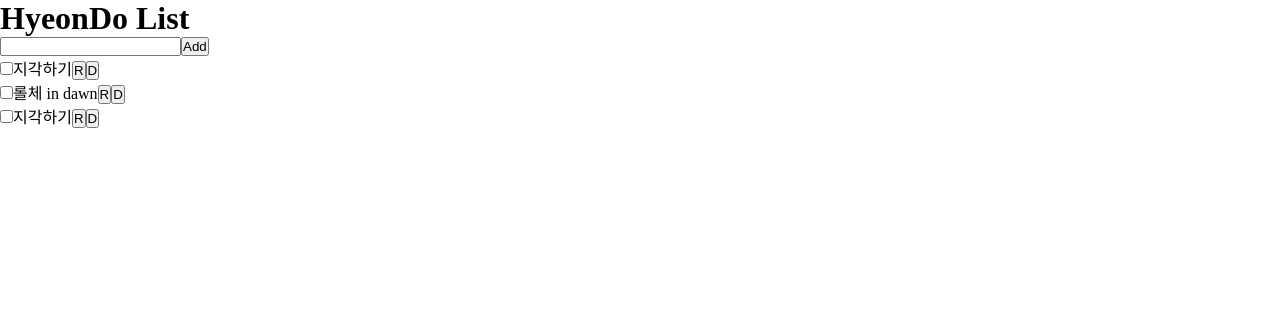
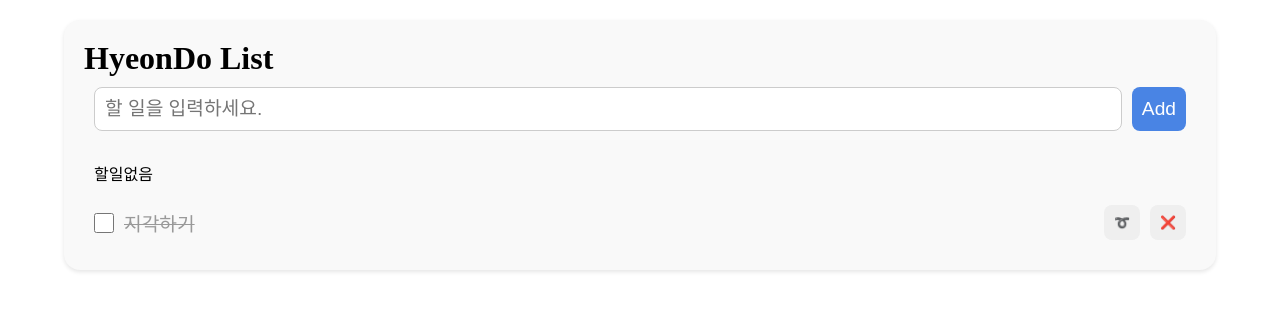
Before and after one commit to digsen02/Programming_class, a React (Vite) app in the folder 260402/react_test/: page / in a window 1280 px wide. Shown: the top 310 px of the page. Built offline with nearby package versions, Linux system fonts and the light colour scheme.

Commit message:
todoListApp HTML className, todolist.css

```diff
--- a/260402/react_test/src/TodoListApp.jsx
+++ b/260402/react_test/src/TodoListApp.jsx
@@ -1,32 +1,26 @@
+import './todoListApp.css'
+
 function TodoListApp() {
 
 
     return(
-        <div>
-            <h1>HyeonDo List</h1>
-            <form>
-                <input type="text" name="" id="" />
-                <button type="submit">Add</button>
+        <div className="todo">
+            <h1 className="todo__title">HyeonDo List</h1>
+            <form className="todo__form">
+                <input type="text" name="" id="" className="todo__input" placeholder='할 일을 입력하세요.'/>
+                <button type="submit" className="todo__button todo__button--add">Add</button>
             </form>
 
-            <ul>
-                <li>
-                    <input type="checkBox" name="" id="chk-1" />
-                    <label htmlFor="chk-1">지각하기</label>
-                    <button>R</button>
-                    <button>D</button>
+            <ul className="todo__list">
+                <li className="todo__item todo__item--empty">
+                    <p>할일없음</p>
                 </li>
-                <li>
-                    <input type="checkBox" name="" id="chk-2" />
-                    <label htmlFor="chk-2">롤체 in dawn</label>
-                    <button>R</button>
-                    <button>D</button>
-                </li>
-                <li>
-                    <input type="checkBox" name="" id="" />
-                    <label htmlFor="">지각하기</label>
-                    <button>R</button>
-                    <button>D</button>
+
+                <li className="todo__item todo__item--complete">
+                    <input type="checkBox" name="" id="chk-1" className="todo__check" />
+                    <label htmlFor="chk-1" className="todo__label">지각하기</label>
+                    <button className="todo__button todo__button--edit">➰</button>
+                    <button className="todo__button todo__button--delete">❌</button>
                 </li>
             </ul>
 
--- /dev/null
+++ b/260402/react_test/src/todoListApp.css
@@ -0,0 +1,74 @@
+.todo {
+    width: max(90%, 400px);
+    background-color: #f9f9f9;
+    margin: 20px auto;
+    padding : 20px;
+    border-radius: 16px;
+    box-shadow: 0 2px 4px rgba(0, 0, 0, 0.1); /* 0: 가 2px: 세 */
+
+}
+
+.todo__title {
+    font-size: 2rem;
+}
+
+.todo__form {
+    margin-bottom: 10px;
+    padding: 10px;
+    display: flex;
+}
+
+.todo__input {
+    padding: 10px;
+    margin-right: 10px;
+    font-size: 1.2rem;
+    border: 1px solid #ccc;
+    border-radius: 8px;
+    flex: 1;
+}
+
+.todo__button {
+    padding: 10px;
+    border: none;
+    border-radius: 8px;
+    font-size: 1.2rem;
+    cursor: pointer;
+    color: white;
+}
+
+.todo__button--add {
+    background-color: #4984e4;
+}
+
+.todo__item{
+    display: flex;
+    align-items: center;
+    padding: 10px;
+}
+
+.todo__check {
+    width: 20px;
+    height: 20px;
+    cursor: pointer;
+    accent-color: #999; /* 체크박스 색상 */
+}
+
+.todo__label {
+    flex: 1;
+    margin-left: 10px;
+    font-size: 1.2rem;
+}
+
+.todo__button--edit,
+.todo__button--delete {
+    font-size: 0.8rem;
+    margin-left: 10px;
+}
+
+.todo__item--complete .todo__label {
+    text-decoration: line-through;
+    color: #999;
+}
+
+/* A>B: A 바로 아래 자식 B
+A B: A 언젠가 자손 B  */
```
